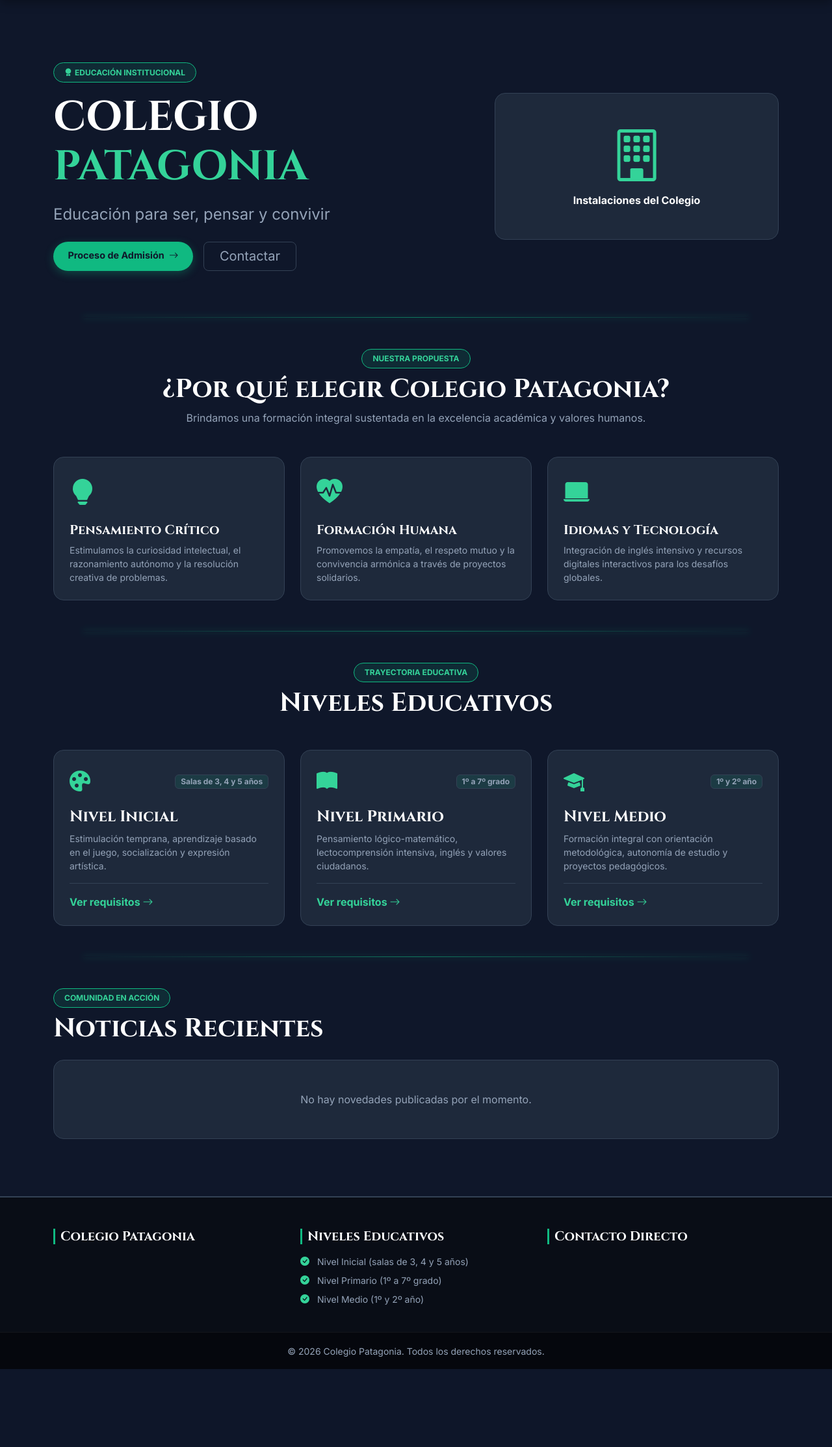
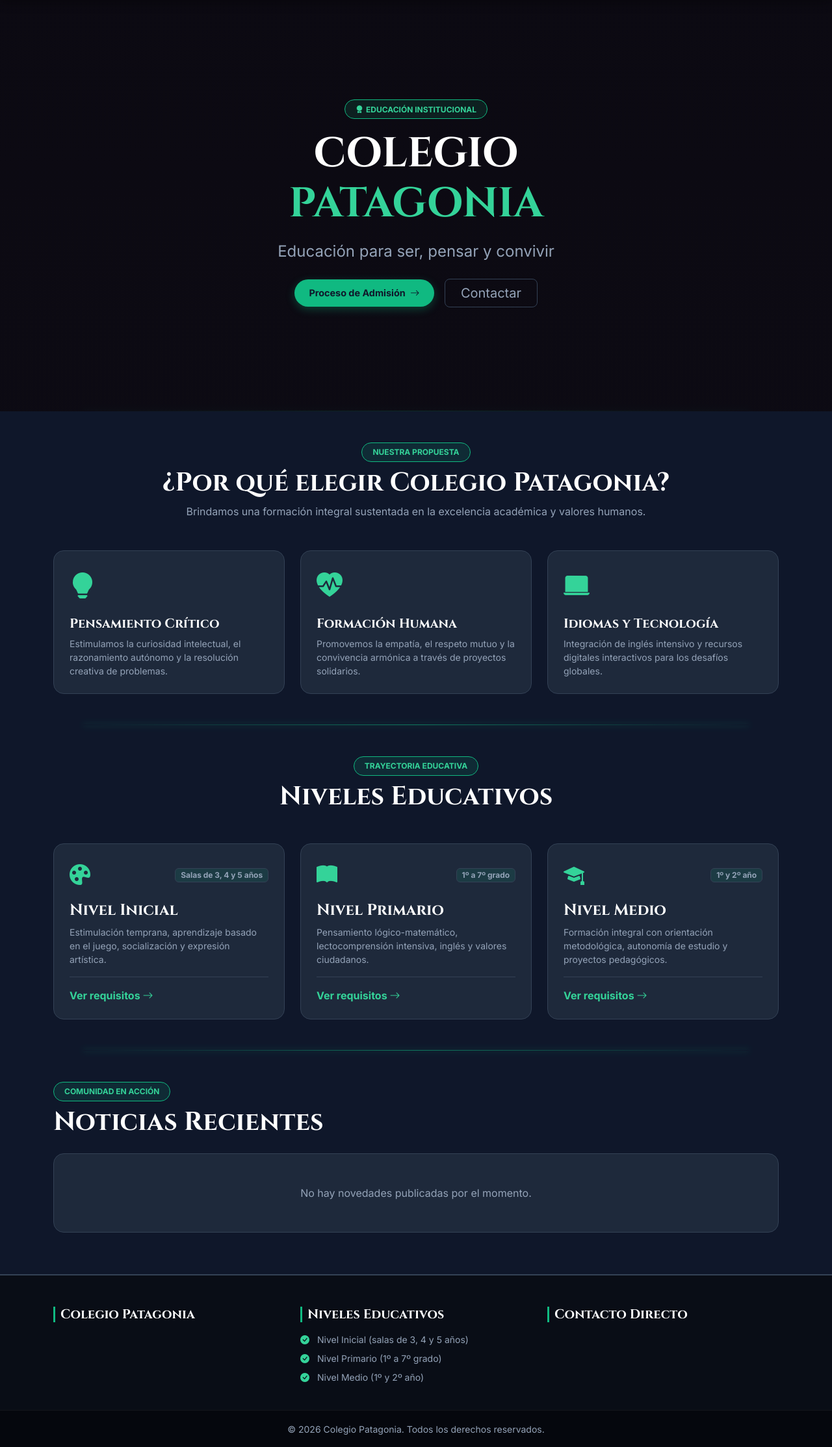
Before and after one commit to SoySid/colegio-patagonia-cipolletti, a Django app: page / in a window 1280 px wide. Shown: the part 87-2314 px from the top of the page at 65% size. Before the commit the page ends 2194 px from the top, so only its background shows below. Run offline with Django 5.2, Linux system fonts and the light colour scheme; data that the repository does not hold is empty.

Commit message:
style(escuela): corregir scroll de header sticky, z-index y blur de hero

```diff
--- a/escuela/static/escuela/css/estilos.css
+++ b/escuela/static/escuela/css/estilos.css
@@ -31,17 +31,12 @@
 
 /* ==========================================================================
    1. ESTRUCTURA BASE Y RESETS GLOBALES
-   - Bloqueo de desborde horizontal para celulares y tipografía base.
    ========================================================================== */
-
-/* Bloqueo estricto de scroll horizontal para móviles */
-html, body {
+html {
     max-width: 100% !important;
     overflow-x: hidden !important;
-    position: relative;
 }
 
-/* Evitar que imágenes o videos sobrepasen su contenedor */
 img, video, iframe {
     max-width: 100%;
 }
@@ -55,8 +50,10 @@ body {
     min-height: 100vh;
 }
 
+/* Espacio superior para compensar la navbar que flota fija */
 main {
     flex: 1 0 auto;
+    padding-top: 80px; /* Compensación exacta de la altura de la navbar */
 }
 
 h1, h2, h3, h4, h5, h6, .font-titulo {
@@ -64,7 +61,6 @@ h1, h2, h3, h4, h5, h6, .font-titulo {
     color: var(--text-main);
 }
 
-/* Línea separadora Neón sutil entre secciones */
 section {
     position: relative;
 }
@@ -81,20 +77,17 @@ section:not(:last-of-type)::after {
     box-shadow: 0 0 10px var(--primary);
 }
 
-hr, .section-divider {
-    border: none;
-    height: 1px;
-    background: linear-gradient(90deg, transparent, var(--primary), transparent);
-    margin: 3rem 0;
-    opacity: 0.7;
-}
-
 
 /* ==========================================================================
-   2. NAVEGACIÓN Y ENCABEZADO (NAVBAR & LOGO)
-   - Barra translúcida con efecto Blur y escala de marca.
+   2. NAVEGACIÓN Y ENCABEZADO (NAVBAR & LOGO FIJO)
    ========================================================================== */
 .header-navbar {
+    position: fixed !important;
+    top: 0;
+    left: 0;
+    right: 0;
+    width: 100%;
+    z-index: 1050 !important; /* Prioridad absoluta por encima del Hero y modales */
     background: var(--bg-navbar) !important;
     backdrop-filter: blur(12px);
     -webkit-backdrop-filter: blur(12px);
@@ -117,8 +110,6 @@ hr, .section-divider {
     width: auto !important;
     object-fit: contain;
     display: block;
-    margin-top: 0 !important;
-    margin-bottom: 0 !important;
     filter: drop-shadow(0 0 6px rgba(16, 185, 129, 0.25));
     transition: transform 0.3s ease, filter 0.3s ease;
 }
@@ -144,10 +135,8 @@ hr, .section-divider {
     text-shadow: 0 0 10px rgba(52, 211, 153, 0.35);
 }
 
-
 /* ==========================================================================
    3. TARJETAS GENERALES Y NOTICIAS
-   - Estilos para paneles, tarjetas generales y fijación de alto para noticias.
    ========================================================================== */
 .card, .glass-panel {
     background-color: var(--bg-card);
@@ -210,10 +199,8 @@ hr, .section-divider {
 
 /* ==========================================================================
    4. CARRUSELES Y SLIDERS HORIZONTALES (GALERÍA Y NOTICIAS)
-   - Scroll con efecto imán, cursor agarrable y OCULTAMIENTO DE BARRAS FEAS.
    ========================================================================== */
 
-/* Contenedores con desplazamiento suave (Aplica a Noticias y a la Galería) */
 .gallery-container,
 .news-container-slider {
     display: flex;
@@ -225,7 +212,6 @@ hr, .section-divider {
     user-select: none;
     padding-bottom: 0.5rem;
 
-    /* Oculta la barra de scroll nativa blanca en todos los navegadores */
     scrollbar-width: none; /* Firefox */
     -ms-overflow-style: none; /* IE / Edge */
 }
@@ -240,7 +226,6 @@ hr, .section-divider {
     cursor: grabbing;
 }
 
-/* Tarjetas de la Galería de Fotos (Sección 5) */
 .gallery-item-wrapper {
     flex: 0 0 auto;
     scroll-snap-align: start;
@@ -313,7 +298,6 @@ hr, .section-divider {
     z-index: 5;
 }
 
-/* Tarjetas de Preguntas */
 .faq-item-card {
     background-color: var(--bg-card);
     border: 1px solid var(--border-subtle);
@@ -362,7 +346,6 @@ hr, .section-divider {
     background-color: rgba(15, 23, 42, 0.4);
 }
 
-/* Formulario de Contacto (Íconos e Inputs) */
 .contact-input-icon {
     position: absolute;
     left: 1rem;
@@ -427,6 +410,7 @@ hr, .section-divider {
     color: var(--primary);
 }
 
+
 /* ==========================================================================
    6. BOTONES Y ACCIONES
    ========================================================================== */
@@ -466,10 +450,8 @@ hr, .section-divider {
 
 
 /* ==========================================================================
-   7. MODALES Y VENTANAS EMERGENTES (PREVENCIÓN DE DOBLE SCROLL)
+   7. MODALES Y VENTANAS EMERGENTES
    ========================================================================== */
-
-/* Traba el scroll del body sin modificar el alto ni reiniciar la posición */
 body.modal-open {
     overflow: hidden !important;
 }
@@ -477,6 +459,7 @@ body.modal-open {
 .modal {
     overflow-y: auto !important;
 }
+
 
 /* ==========================================================================
    8. UTILIDADES Y FOOTER
@@ -558,8 +541,44 @@ body.body-panel {
 
 
 /* ==========================================================================
-   10. MEDIA QUERIES (ADAPTABILIDAD RESPONSIVE)
-   - Se ubican al final para que pisen los valores por defecto sin romperse.
+   10. HERO SECTION CENTRADO CON FONDO BLUR (AJUSTES DE APILAMIENTO Z-INDEX)
+   ========================================================================== */
+.hero-section-blur {
+    min-height: 80vh;
+    position: relative;
+    z-index: 1; /* Nivel base bajo para no tapar a .header-navbar (z-index: 1050) */
+    background-color: #0d0b14;
+}
+
+/* Imagen de fondo: Menos blur (3px) y más brillo (0.85) para apreciar el edificio */
+.hero-bg-blur {
+    position: absolute;
+    top: -10px;
+    left: -10px;
+    right: -10px;
+    bottom: -10px;
+    background-size: cover;
+    background-position: center;
+    filter: blur(3px) brightness(0.85); /* <--- Desenfoque suave y brillo visible */
+    transform: scale(1.05);
+    z-index: 0;
+}
+
+/* Oscurecedor sutil para asegurar la legibilidad del texto */
+.hero-overlay {
+    position: absolute;
+    inset: 0;
+    background: linear-gradient(180deg, rgba(13, 11, 20, 0.35) 0%, rgba(13, 11, 20, 0.7) 100%);
+    z-index: 1;
+}
+
+.max-w-600,
+.max-w-650 {
+    max-width: 650px;
+}
+
+/* ==========================================================================
+   11. MEDIA QUERIES
    ========================================================================== */
 @media (min-width: 768px) {
     .gallery-img-item {
--- a/escuela/static/escuela/css/panel.css
+++ b/escuela/static/escuela/css/panel.css
@@ -206,6 +206,7 @@
 .text-truncate-2 {
     display: -webkit-box;
     -webkit-line-clamp: 2;
+    line-clamp: 2;
     -webkit-box-orient: vertical;
     overflow: hidden;
 }
--- a/escuela/templates/escuela/base.html
+++ b/escuela/templates/escuela/base.html
@@ -37,8 +37,8 @@
 </head>
 <body class="d-flex flex-column min-vh-100">
 
-    <!-- NAVBAR INSTITUCIONAL -->
-    <header class="navbar navbar-expand-lg header-navbar sticky-top py-2">
+    <!-- NAVBAR INSTITUCIONAL (Fixed mediante la clase header-navbar) -->
+    <header class="navbar navbar-expand-lg header-navbar py-2">
         <div class="container">
 
             <a href="{% url 'escuela:home' %}" class="navbar-brand d-flex align-items-center gap-3">
@@ -99,9 +99,9 @@
     </header>
 
     <!-- CONTENIDO PRINCIPAL ANIMADO -->
-    <main class="flex-grow-1 animate-fade-in py-4">
+    <main class="flex-grow-1 animate-fade-in">
         {% if messages %}
-            <div class="container mb-4">
+            <div class="container pt-3 mb-4">
                 {% for message in messages %}
                     <div class="alert alert-{{ message.tags|default:'info' }} alert-dismissible fade show glass-panel border-0 shadow-lg" role="alert">
                         <div class="d-flex align-items-center gap-2">
--- a/escuela/templates/escuela/contacto.html
+++ b/escuela/templates/escuela/contacto.html
@@ -227,7 +227,7 @@
 
             <!-- Tarjeta 2: Ubicación y Mapa -->
             <div class="card p-4 h-100 border border-subtle">
-                <h3 class="font-titulo h5 fw-bold text-main mb-1">UBICACIÓN ESTABLECIMIENTO</h3>
+                <h3 class="font-titulo h5 fw-bold text-main mb-1">UBICACIÓN DEL ESTABLECIMIENTO</h3>
                 <p class="text-muted-custom small mb-3">
                     <i class="bi bi-geo-alt-fill text-acento me-1"></i>
                     {{ escuela_info.direccion|default:"Saavedra 750 (tira 1 B° 12 Sept.)" }} — Cipolletti
--- a/escuela/templates/escuela/home.html
+++ b/escuela/templates/escuela/home.html
@@ -5,29 +5,41 @@
 {% block content %}
 
 <!-- ==========================================================================
-     [SECCIÓN 1] HERO PRINCIPAL (ENCABEZADO DE IMPACTO)
-     - Bienvenida VIP, título dinámico y botones principales.
+     [SECCIÓN 1] HERO PRINCIPAL (NUEVO DESIGN: CENTRADO CON FONDO BLUR)
      ========================================================================== -->
-<section class="py-5 position-relative">
-    <div class="container py-4">
-        <div class="row align-items-center g-5">
+<section class="hero-section-blur position-relative d-flex align-items-center justify-content-center text-center overflow-hidden py-5 z-1" style="min-height: 80vh;">
 
-            <!-- Columna Texto Info -->
-            <div class="col-12 col-lg-7">
+    <!-- Imagen de fondo con blur y capa oscura -->
+    {% if escuela_info.hero_imagen %}
+        <div class="hero-bg-blur" style="background-image: url('{{ escuela_info.hero_imagen.url }}');"></div>
+    {% else %}
+        <div class="hero-bg-blur" style="background-color: #0d0b14;"></div>
+    {% endif %}
+    <div class="hero-overlay"></div>
+
+    <!-- Contenido Centrado -->
+    <div class="container position-relative z-2 py-5">
+        <div class="row justify-content-center">
+            <div class="col-12 col-lg-9 col-xl-8 d-flex flex-column align-items-center">
+
+                <!-- Badge Centrado -->
                 <span class="badge mb-3 px-3 py-2 rounded-pill bg-badge-custom border border-acento text-acento">
                     <i class="bi bi-award-fill me-1"></i>{{ escuela_info.hero_tag|default:"EDUCACIÓN INSTITUCIONAL" }}
                 </span>
 
-                <h1 class="display-3 font-titulo fw-bold mb-3 text-main">
-                    COLEGIO <span class="text-acento">PATAGONIA</span>
+                <!-- Título Principal -->
+                <h1 class="display-3 font-titulo fw-bold mb-3 text-main text-uppercase">
+                    COLEGIO <span class="text-acento d-block">PATAGONIA</span>
                 </h1>
 
-                <p class="lead mb-4 fs-4 text-muted-custom">
+                <!-- Subtítulo / Bajada -->
+                <p class="lead mb-4 fs-4 text-muted-custom max-w-650">
                     {{ escuela_info.hero_subtitulo|default:"Educación para ser, pensar y convivir" }}
                 </p>
 
-                <div class="d-flex flex-wrap gap-3">
-                    <a href="{% if escuela_info.hero_boton_principal_url %}{{ escuela_info.hero_boton_principal_url }}{% else %}{% url 'escuela:requisitos' %}{% endif %}" class="btn btn-plataforma btn-lg px-4">
+                <!-- Botones Principales Centrados -->
+                <div class="d-flex align-items-center justify-content-center gap-3 flex-wrap">
+                    <a href="{% if escuela_info.hero_boton_principal_url %}{{ escuela_info.hero_boton_principal_url }}{% else %}{% url 'escuela:requisitos' %}{% endif %}" class="btn btn-plataforma btn-lg px-4 fw-bold">
                         {{ escuela_info.hero_boton_principal_text|default:"Proceso de Admisión" }} <i class="bi bi-arrow-right ms-1"></i>
                     </a>
 
@@ -35,25 +47,8 @@
                         {{ escuela_info.hero_boton_secundario_text|default:"Contactar" }}
                     </a>
                 </div>
+
             </div>
-
-            <!-- Columna Imagen Hero -->
-            <div class="col-12 col-lg-5 text-center">
-                {% if escuela_info.hero_imagen %}
-                    <img src="{{ escuela_info.hero_imagen.url }}" alt="{{ escuela_info.nombre|default:'Colegio Patagonia' }}" class="img-fluid rounded-4 glow-effect" loading="lazy">
-                {% else %}
-                    <!-- Fallback: Muestra Escudo si no hay hero_imagen cargada -->
-                    <div class="p-5 glass-panel text-center">
-                        {% if escuela_info.logo %}
-                            <img src="{{ escuela_info.logo.url }}" alt="Escudo" class="img-fluid brand-logo-hero">
-                        {% else %}
-                            <i class="bi bi-building display-1 d-block mb-2 text-acento"></i>
-                            <span class="fw-bold text-main">Instalaciones del Colegio</span>
-                        {% endif %}
-                    </div>
-                {% endif %}
-            </div>
-
         </div>
     </div>
 </section>
@@ -61,7 +56,6 @@
 
 <!-- ==========================================================================
      [SECCIÓN 2] PILARES INSTITUCIONALES (VALORES Y PROPUESTA)
-     - Grilla VIP de 3 tarjetas destacando los valores clave.
      ========================================================================== -->
 <section class="py-5">
     <div class="container">
@@ -106,7 +100,6 @@
 
 <!-- ==========================================================================
      [SECCIÓN 3] NIVELES EDUCATIVOS (TRAYECTORIA ACADÉMICA)
-     - Grilla de tarjetas con la oferta académica.
      ========================================================================== -->
 <section class="py-5">
     <div class="container">
@@ -184,13 +177,10 @@
 
 <!-- ==========================================================================
      [SECCIÓN 4] NOTICIAS RECIENTES (CARRUSEL SLIDER)
-     - Sección VIP: Scrolleable horizontalmente. Muestra TODAS las noticias.
-     - Botón "Leer noticia completa" dispara el Modal VIP.
      ========================================================================== -->
 <section class="py-5">
     <div class="container">
 
-        <!-- Encabezado de Sección -->
         <div class="mb-4 text-center text-md-start">
             <span class="badge mb-2 px-3 py-2 rounded-pill bg-badge-custom border border-acento text-acento">
                 COMUNIDAD EN ACCIÓN
@@ -199,7 +189,6 @@
         </div>
 
         {% if noticias %}
-            <!-- Carrusel deslizable (news-container-slider activado en extra_js) -->
             <div class="d-flex gap-4 overflow-x-auto pb-3 news-container-slider">
                 {% for noticia in noticias %}
                     <div class="flex-shrink-0" style="width: 350px; max-width: 85vw;">
@@ -209,7 +198,6 @@
                             {% endif %}
                             <div class="card-body p-4 d-flex flex-column justify-content-between">
                                 <div>
-                                    <!-- Meta-info de Noticia -->
                                     <div class="d-flex justify-content-between align-items-center mb-2">
                                         <span class="badge bg-badge-custom border border-acento text-acento">{{ noticia.categoria }}</span>
                                         <span class="text-muted-custom small"><i class="bi bi-calendar3 me-1 text-acento"></i>{{ noticia.fecha_creacion|date:"d/m/Y" }}</span>
@@ -218,10 +206,9 @@
                                     <p class="text-muted-custom small line-clamp-3 mb-3">{{ noticia.descripcion|striptags }}</p>
                                 </div>
                                 <div class="pt-3 border-top border-subtle mt-auto">
-                                    <!-- Botón con llamado directo a función JS abrirModalNoticia (VIP) -->
                                     <button type="button"
                                             class="btn btn-red-social text-acento w-100 btn-sm fw-bold"
-                                            onclick="abrirModalNoticia('{{ noticia.titulo|escapejs }}', '{{ noticia.categoria|escapejs }}', '{{ noticia.fecha_creacion|date:'d/m/Y' }}', '{% if noticia.imagen %}{{ noticia.imagen.url }}{% endif %}', '{{ noticia.descripcion|linebreaksbr|escapejs }}')">
+                                            onclick='abrirModalNoticia("{{ noticia.titulo|escapejs }}", "{{ noticia.categoria|escapejs }}", "{{ noticia.fecha_creacion|date:"d/m/Y" }}", "{% if noticia.imagen %}{{ noticia.imagen.url }}{% endif %}", "{{ noticia.descripcion|linebreaksbr|escapejs }}")'>
                                         LEER NOTICIA COMPLETA <i class="bi bi-arrow-right ms-1"></i>
                                     </button>
                                 </div>
@@ -231,7 +218,6 @@
                 {% endfor %}
             </div>
         {% else %}
-            <!-- Mensaje si no hay noticias cargadas -->
             <div class="p-5 glass-panel text-center my-3">
                 <p class="text-muted-custom mb-0">No hay novedades publicadas por el momento.</p>
             </div>
@@ -240,25 +226,19 @@
     </div>
 </section>
 
-<!-- [MODAL] LECTURA COMPLETA DE NOTICIA VIP
-     - Este modal se llena dinámicamente mediante JS.
-     ========================================================================== -->
+<!-- MODAL LECTURA NOTICIA VIP -->
 <div class="modal fade" id="newsReadModalVIP" tabindex="-1" aria-hidden="true" style="background: rgba(0,0,0,0.7);">
     <div class="modal-dialog modal-lg modal-dialog-centered">
         <div class="modal-content glass-panel border border-subtle p-0 overflow-hidden">
             <div class="position-relative">
-                <!-- Imagen cabecera modal -->
                 <img id="newsModalImg" src="" class="w-100 d-none" alt="Imagen noticia" style="max-height: 320px; object-fit: cover;">
-                <!-- Botón cerrar VIP -->
                 <button type="button" class="btn-close btn-close-white position-absolute top-0 end-0 m-3 p-2 bg-dark bg-opacity-75 rounded-circle" data-bs-dismiss="modal" aria-label="Cerrar"></button>
             </div>
             <div class="p-4 p-md-5">
-                <!-- Meta-info modal -->
                 <div class="d-flex align-items-center gap-2 mb-3">
                     <span id="newsModalBadge" class="badge bg-badge-custom border border-acento text-acento"></span>
                     <span id="newsModalDate" class="text-muted-custom small"></span>
                 </div>
-                <!-- Título y Cuerpo modal -->
                 <h2 id="newsModalTitle" class="font-titulo fw-bold text-main mb-4 display-6"></h2>
                 <div id="newsModalBody" class="text-muted-custom fs-6" style="white-space: pre-line; line-height: 1.7;"></div>
             </div>
@@ -269,8 +249,6 @@
 
 <!-- ==========================================================================
      [SECCIÓN 5] GALERÍA DE FOTOS (CARRUSEL SLIDER PANORÁMICO)
-     - Sección VIP: Scrolleable horizontalmente. Muestra imágenes del Carrusel.
-     - Cada imagen abre un Modal Lightbox VIP.
      ========================================================================== -->
 {% if carrusel %}
 <section class="py-5">
@@ -283,11 +261,9 @@
             <h2 class="font-titulo fw-bold display-6 mb-0 text-main">Galería de la Escuela</h2>
         </div>
 
-        <!-- Contenedor Carrusel Horizontal (gallery-container activado en extra_js) -->
         <div class="d-flex gap-3 overflow-x-auto pb-2 scroll-smooth gallery-container">
             {% for item in carrusel %}
                 {% if item.imagen %}
-                    <!-- Item individual: botón abre Lightbox VIP con data-img-url -->
                     <div class="flex-shrink-0 gallery-item-wrapper btn-open-lightbox" data-img-url="{{ item.imagen.url }}">
                         <img src="{{ item.imagen.url }}"
                              class="rounded-3 gallery-img-item"
@@ -301,18 +277,14 @@
     </div>
 </section>
 
-<!-- [MODAL] LIGHTBOX VIP PARA AMPLIACIÓN DE FOTOS
-     - Este modal muestra la foto en tamaño completo. Llenado dinámicamente por JS.
-     ========================================================================== -->
+<!-- MODAL LIGHTBOX VIP -->
 <div class="modal fade" id="lightboxModalVIP" tabindex="-1" aria-hidden="true" style="background: rgba(0,0,0,0.8);">
     <div class="modal-dialog modal-xl modal-dialog-centered">
         <div class="modal-content glass-panel border border-subtle p-0 overflow-hidden">
             <div class="modal-header border-0 pb-0">
-                <!-- Botón cerrar VIP -->
                 <button type="button" class="btn-close btn-close-white ms-auto" data-bs-dismiss="modal" aria-label="Cerrar"></button>
             </div>
             <div class="modal-body text-center p-3 p-md-4">
-                <!-- Imagen ampliada (llenada por JS) -->
                 <img src="" id="lightboxImg" class="img-fluid rounded-3 glow-effect" alt="Foto ampliada VIP">
             </div>
         </div>
@@ -324,7 +296,7 @@
 
 
 <!-- ==========================================================================
-     BLOQUE EXTRA_JS (INTERACCIONES COMPLEJAS)
+     BLOQUE EXTRA_JS
      ========================================================================== -->
 {% block extra_js %}
 <script>
@@ -335,7 +307,6 @@
 
         if (!modalElem) return;
 
-        // Carga de datos dinámicos
         if (imgUrl && imgUrl.trim() !== '') {
             modalImg.src = imgUrl;
             modalImg.classList.remove('d-none');
@@ -348,7 +319,6 @@
         document.getElementById('newsModalTitle').textContent = titulo;
         document.getElementById('newsModalBody').innerHTML = contenido;
 
-        // Abrir modal mediante Bootstrap (o fallback manual sin tocar html)
         if (window.bootstrap && window.bootstrap.Modal) {
             const bsModal = bootstrap.Modal.getInstance(modalElem) || new bootstrap.Modal(modalElem);
             bsModal.show();
@@ -361,7 +331,6 @@
 
     document.addEventListener('DOMContentLoaded', () => {
 
-        // Limpieza de clases al cerrar en modo fallback
         const restaurarScroll = () => {
             document.body.classList.remove('modal-open');
         };
@@ -400,7 +369,6 @@
             let scrollLeft;
             let autoplayTimer = null;
 
-            // Lógica para avanzar solo automáticamente
             const startAutoplay = () => {
                 if (autoplayTimer) return;
                 autoplayTimer = setInterval(() => {
@@ -413,7 +381,7 @@
                     } else {
                         slider.scrollBy({ left: itemWidth, behavior: 'smooth' });
                     }
-                }, 3200); // Avanza cada 3.2 segundos
+                }, 3200);
             };
 
             const stopAutoplay = () => {
@@ -421,10 +389,8 @@
                 autoplayTimer = null;
             };
 
-            // Arranca el ciclo de autoplay
             startAutoplay();
 
-            // Pausas al interactuar con el mouse
             slider.addEventListener('mouseenter', stopAutoplay);
             slider.addEventListener('mouseleave', () => { if (!isDown) startAutoplay(); });
 
@@ -452,7 +418,6 @@
             });
         };
 
-        // Activación en ambos carruseles
         setupCarruselAutoplay('.news-container-slider');
         setupCarruselAutoplay('.gallery-container');
     });
```
